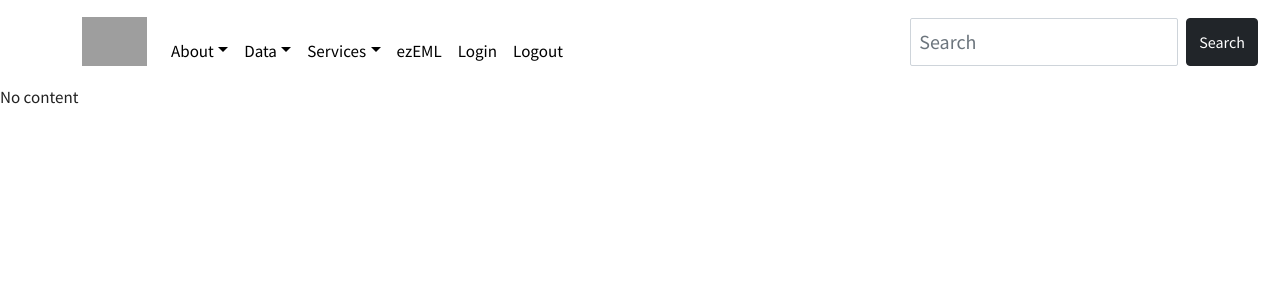
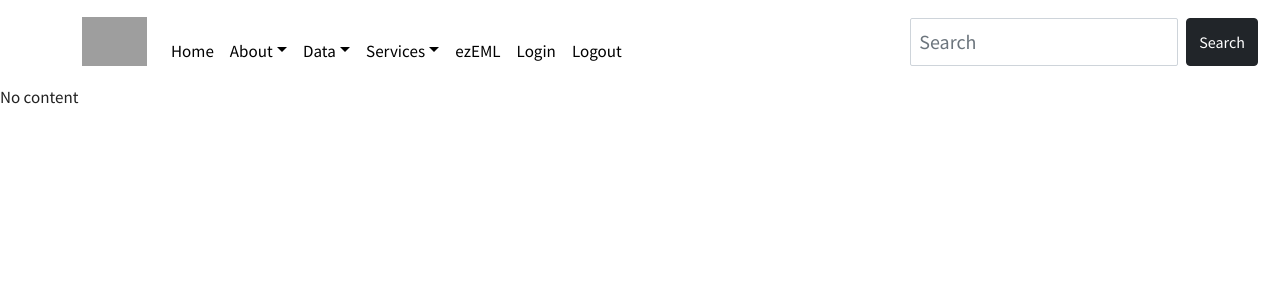
Before and after one commit to PASTAplus/web-x, a Python web app: template templates/shared/layout.html in a window 1280 px wide. Shown: the top 300 px of the page. Run offline with Jinja, Linux system fonts and the light colour scheme; the template is opened without the code that fills it, so the values that code supplies are empty; grey boxes are pictures that could not be loaded.

Commit message:
Add home page menu item

```diff
--- a/templates/shared/layout.html
+++ b/templates/shared/layout.html
@@ -26,6 +26,9 @@
         </button>
         <div class="collapse navbar-collapse" id="navbarSupportedContent">
             <ul class="navbar-nav me-auto mb-2 mb-lg-0">
+                <li class="nav-item">
+                    <a class="nav-link active" aria-current="page" href="#">Home</a>
+                </li>
                 <li class="nav-item dropdown">
                     <a class="nav-link dropdown-toggle" href="#" id="navbarDropdown" role="button"
                        data-bs-toggle="dropdown" aria-expanded="false">About</a>
```
